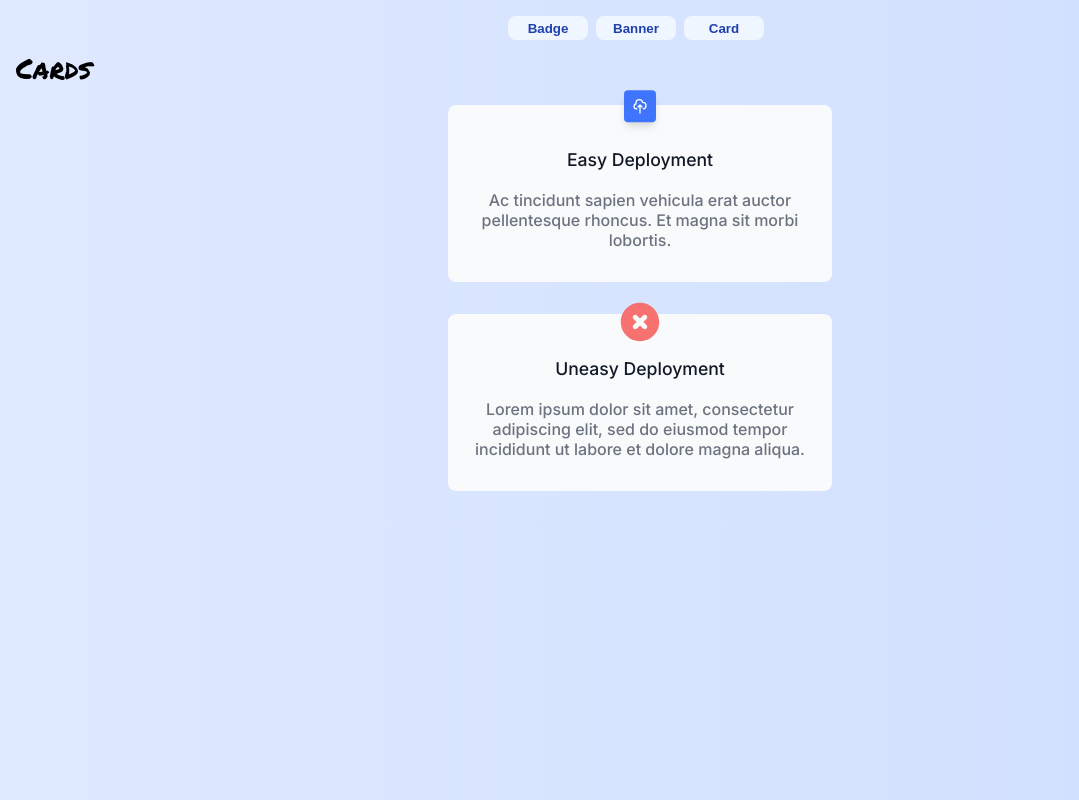
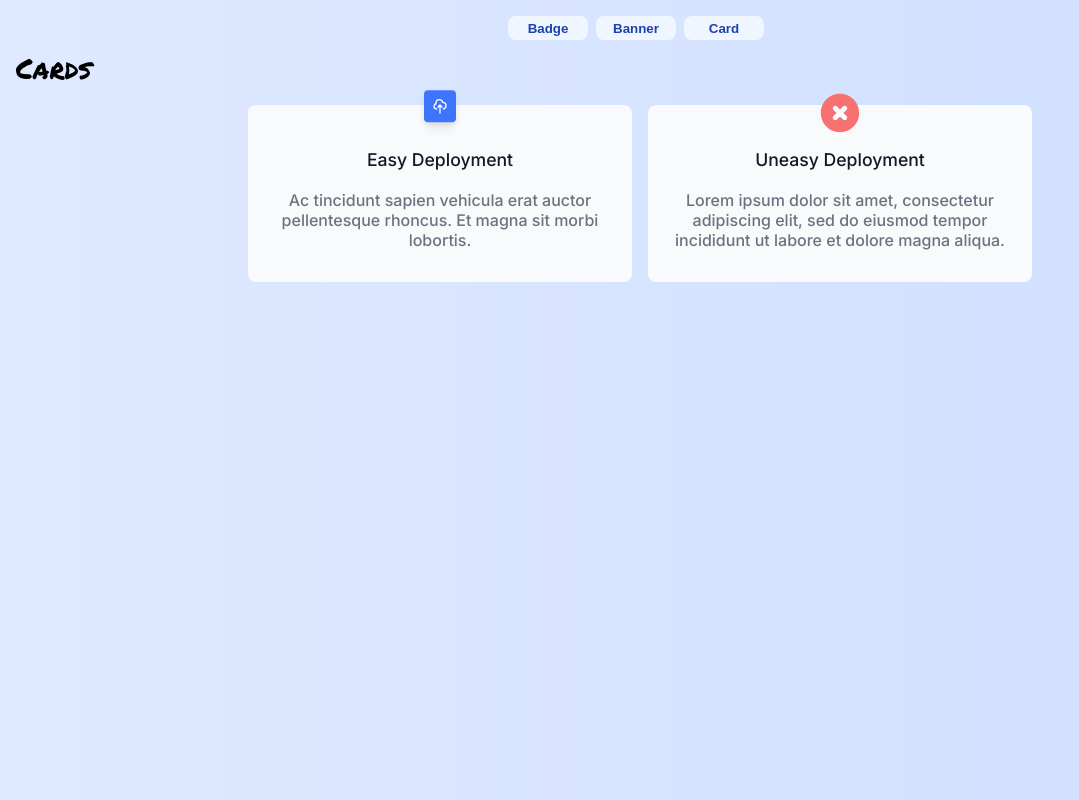
Before and after one commit to vishalicious213/component-library, a React (Vite) app: page / in a window 1280 px wide. Both pictures are taken after a click on the button "Card". Shown: the whole page, without its empty margins (0-1079 px from the left). Built offline with nearby package versions, Linux system fonts and the light colour scheme.

Commit message:
/components/Card/Card-Example: added container to render cards and made it flex

```diff
--- a/index.css
+++ b/index.css
@@ -83,6 +83,13 @@ h3 {
 
 /* CARDS */
 
+.cards {
+    display: flex;
+    gap: 1rem;
+    flex-wrap: wrap;
+    justify-content: center;
+}
+
 .card {
     color: #6B7280;
     padding: 1.25rem 1.5rem 2rem;
@@ -91,7 +98,7 @@ h3 {
     background: #F9FAFB;
     border-radius: .5rem;
     text-align: center;
-    margin: 1rem auto 2rem;
+    margin-top: 1rem;
     position: relative;
 }
 
--- a/src/components/Card/Card-Example.jsx
+++ b/src/components/Card/Card-Example.jsx
@@ -5,6 +5,7 @@ const CardExample = () => {
     return (
         <div className="container">
             <h2 className="marker">Cards</h2>
+            <div className="cards">
                 <Card />
                 <Card
                     icon="/error.svg"
@@ -12,6 +13,7 @@ const CardExample = () => {
                     desc="Lorem ipsum dolor sit amet, consectetur adipiscing elit, sed do eiusmod tempor incididunt ut labore et dolore magna aliqua."
                 />
             </div>
+        </div>
     )
 }
 
```
Lines whose indentation alone changed are shown as unchanged.
